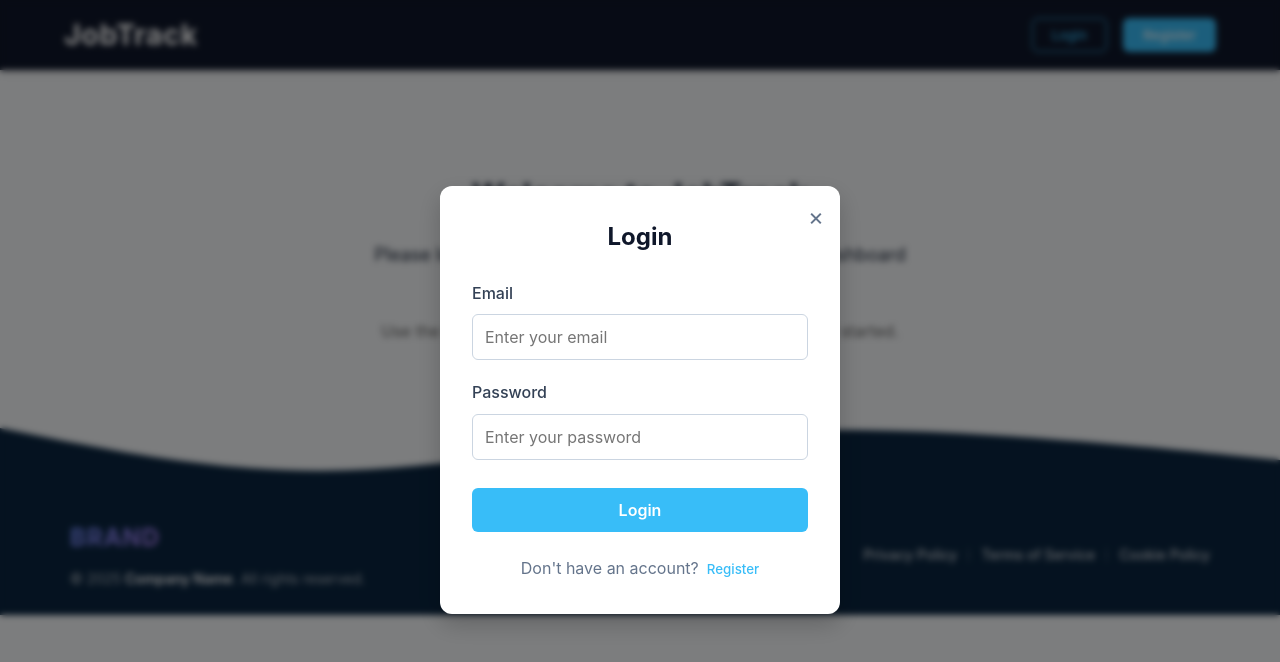
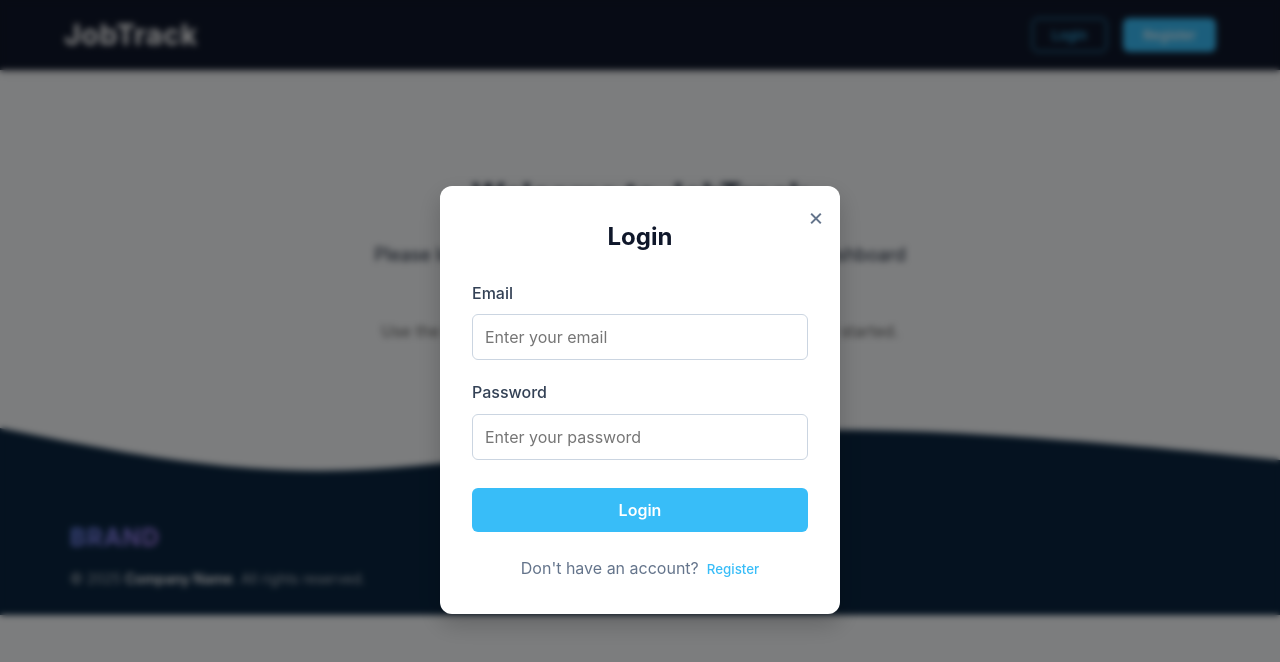
Before and after one commit to Prafukl/job-tracker, a React (Create React App) app: page /login in a window 1280 px wide. Shown: the top 662 px of the page. Built offline with nearby package versions, Linux system fonts and the light colour scheme; no server answers.

Commit message:
New update 2

```diff
--- a/src/component/Footer.jsx
+++ b/src/component/Footer.jsx
@@ -21,13 +21,13 @@ const Footer = () => {
               &copy; {currentYear} <span>Company Name</span>. All rights reserved.
             </p>
           </div>
-          <div className="footer-links-wrapper">
+          {/* <div className="footer-links-wrapper">
             <ul className="footer-links">
-              <li><a href="#">Privacy Policy</a></li>
-              <li><a href="#">Terms of Service</a></li>
-              <li><a href="#">Cookie Policy</a></li>
+              <li><a href="A">Privacy Policy</a></li>
+              <li><a href="B">Terms of Service</a></li>
+              <li><a href="C">Cookie Policy</a></li>
             </ul>
-          </div>
+          </div> */}
         </div>
       </div>
     </footer>
```
